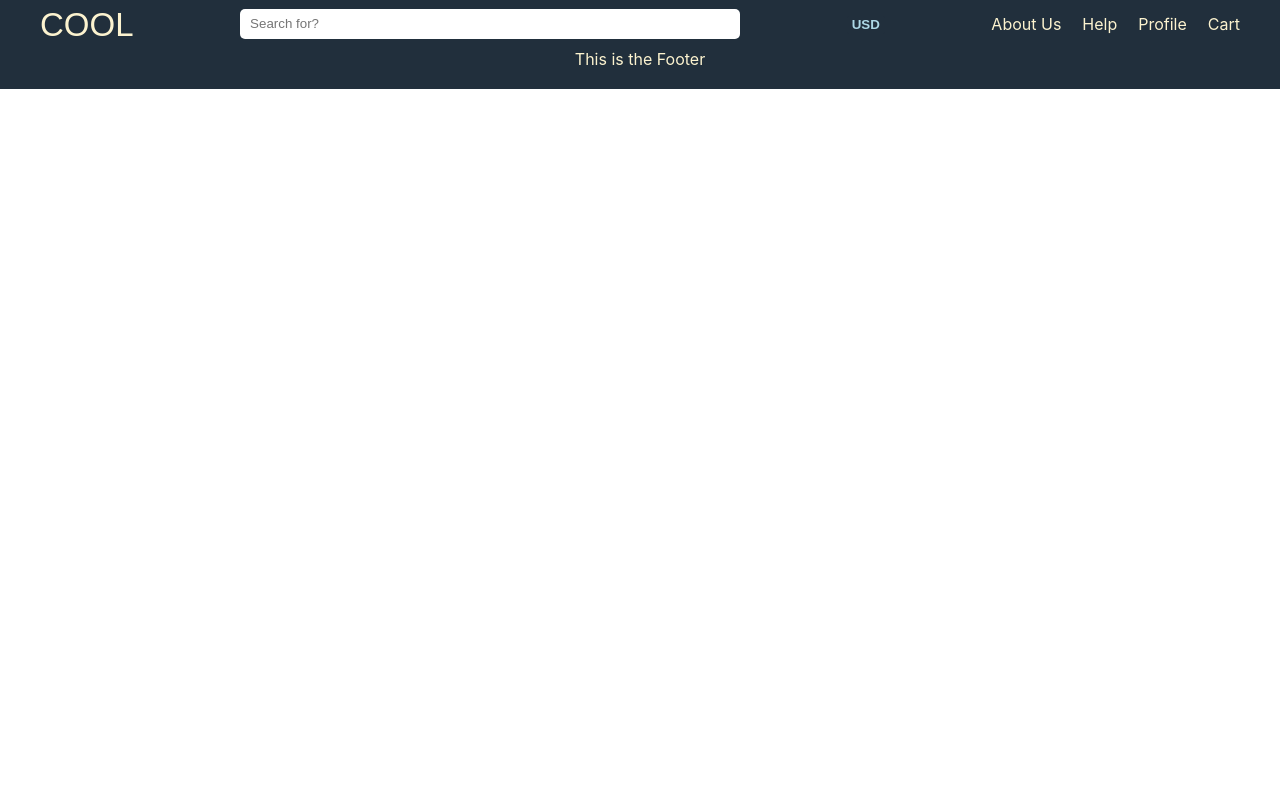
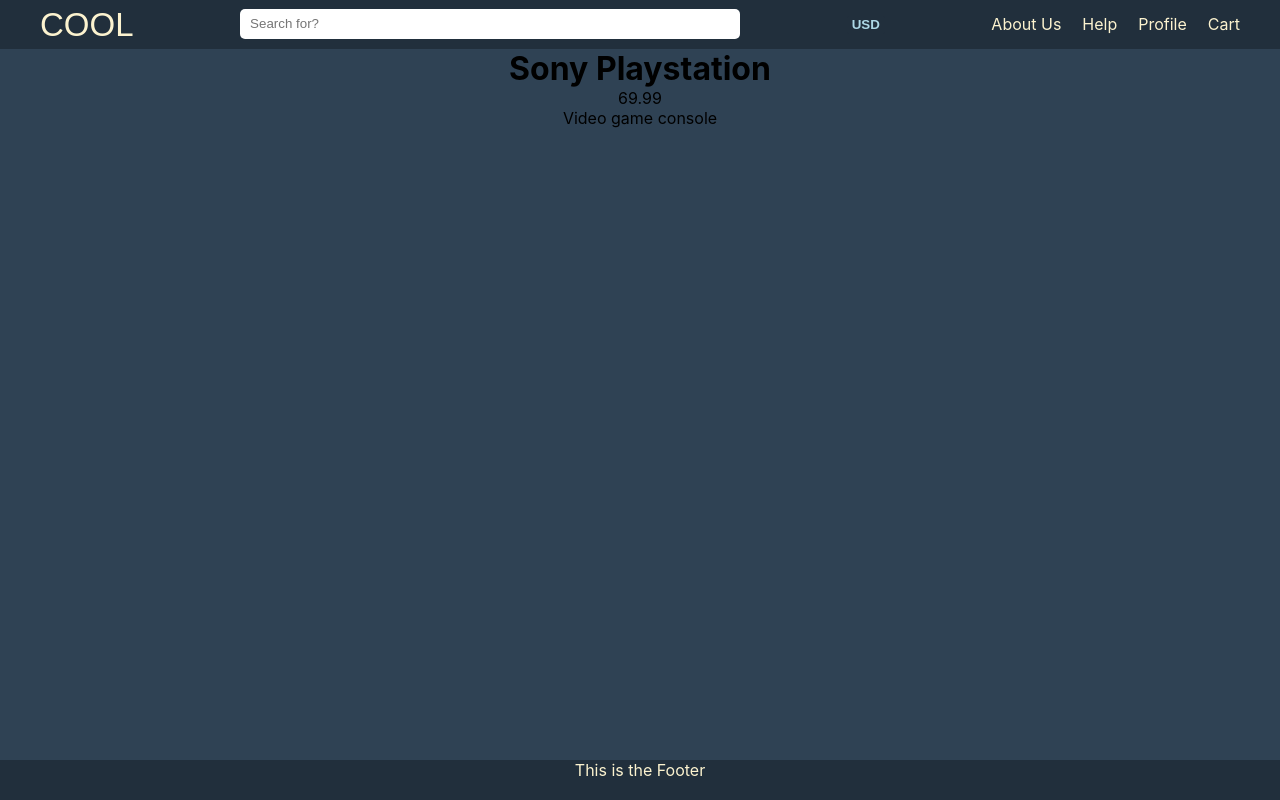
Before and after one commit to Sverkhchelovek92/Cool-buy, a React (Create React App) app: page /product/1 in a window 1280 px wide. Built offline with nearby package versions, Linux system fonts and the light colour scheme.

Commit message:
product pages

```diff
--- a/src/App.js
+++ b/src/App.js
@@ -6,6 +6,7 @@
 import { Routes, Route } from 'react-router-dom'
 import NotFound from './pages/NotFound'
 import Cart from './pages/Cart'
+import ProductPage from './pages/ProductPage'
 
 function App() {
   return (
@@ -15,6 +16,7 @@
         <Route path="/" element={<Main />} />
         <Route path="/notfound" element={<NotFound />} />
         <Route path="/cart" element={<Cart />} />
+        <Route path="/product/:id" element={<ProductPage />} />
       </Routes>
       <Footer />
     </div>
--- a/src/components/Card.js
+++ b/src/components/Card.js
@@ -1,5 +1,6 @@
 import React from 'react'
 import { useSelector } from 'react-redux'
+import { Link } from 'react-router-dom'
 
 function Card({ product, onAddToCart }) {
   const { currentCurrency } = useSelector((state) => state.currency)
@@ -24,7 +25,9 @@
         />
       </div>
 
-      <h3 className="card-name">{product.name}</h3>
+      <h3 className="card-name">
+        <Link to={`/product/${product.id}`}>{product.name}</Link>
+      </h3>
       <p className="card-description">{product.description}</p>
       <p className="card-price">
         <strong>Price:</strong> {convertedPrice} {currentCurrency}
--- /dev/null
+++ b/src/pages/ProductPage.js
@@ -0,0 +1,28 @@
+import React from 'react'
+import { useParams } from 'react-router-dom'
+import ProductData from '../data/ProductData'
+
+function ProductPage() {
+  const { id } = useParams()
+  const product = ProductData.find((item) => item.id === parseInt(id))
+
+  if (!product) {
+    return (
+      <div className="main">
+        <div className="wrapper">Товар не найден</div>
+      </div>
+    )
+  }
+
+  return (
+    <div className="main">
+      <div className="wrapper">
+        <h1>{product.name}</h1>
+        <p>{product.price}</p>
+        <p>{product.description}</p>
+      </div>
+    </div>
+  )
+}
+
+export default ProductPage
```
